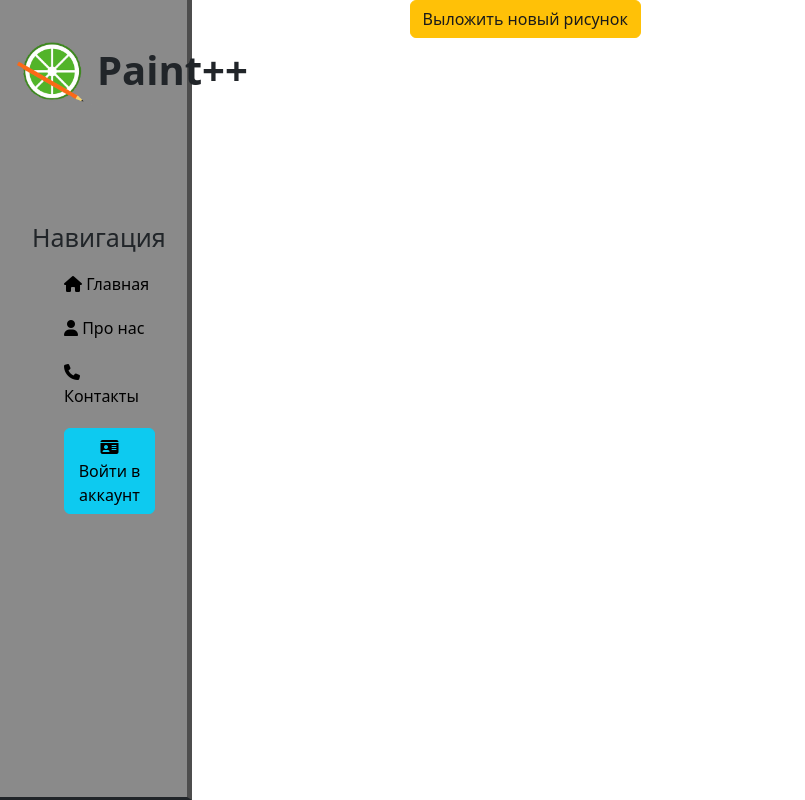
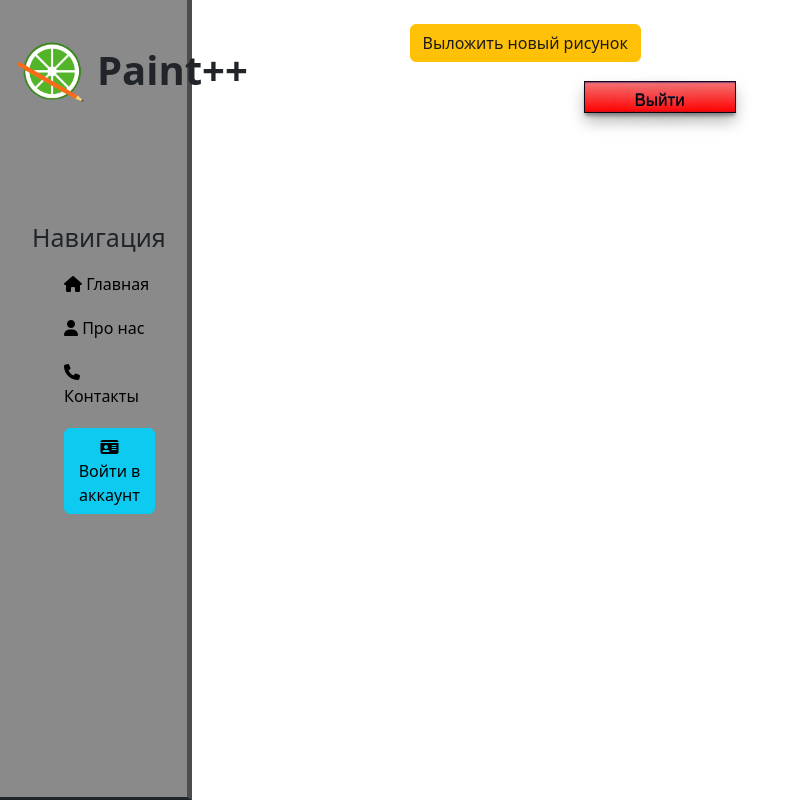
Before and after one commit to Qwwery/Paint-, a Django app: page /main/home in a window 1280 px wide. Shown: the whole page, without its empty margins (0-805 px from the left). Run offline with Django 4.2, Linux system fonts and the light colour scheme; some libraries are stand-ins or nearby versions.

Commit message:
Небольшие дополнения

```diff
--- a/main.py
+++ b/main.py
@@ -8,7 +8,7 @@ from PyQt5.QtGui import QIcon, QImage, QPainter, QPen, QColor, QPixmap
 from PyQt5.QtWidgets import QApplication, QMainWindow, QAction, QColorDialog, QPushButton
 from PyQt5.QtWidgets import QLabel, QInputDialog, QSlider, QUndoCommand, QUndoStack, QFileDialog
 from PyQt5.QtWidgets import QMessageBox
-
+import webbrowser
 
 class LoginsErrorDialog(QMainWindow):
     def __init__(self, textError, cur, cor):
@@ -106,6 +106,10 @@ class Window(QMainWindow):
         fileMenu = mainMenu.addMenu('File')
 
         Sayt = mainMenu.addMenu('Сайт')
+
+        saytAsAction = QAction('Посетить сайт', self)
+        Sayt.addAction(saytAsAction)
+        saytAsAction.triggered.connect(lambda: webbrowser.open('http://127.0.0.1:8000/main'))
 
         self.image = QImage(self.size(), QImage.Format_RGB32)
         self.image.fill(Qt.white)
--- a/Сервер/Jango lesons/paint/main/static/main/css/main.css
+++ b/Сервер/Jango lesons/paint/main/static/main/css/main.css
@@ -73,3 +73,32 @@ a.new {
     cursor: pointer;
     transform: scale(1.05);
 }
+
+a.buttons {
+  width: 150px;
+  height: 30px;
+  text-decoration: none;
+  padding-top: 9px;
+  color: #000000;
+  text-align: center;
+  line-height: 20px;
+  display: block;
+  margin: 20px auto;
+  font: normal 17px arial;
+}
+
+a.buttons:not(.active) {
+  box-shadow: inset 0 1px 1px rgba(111, 55, 125, 0.8), inset 0 -1px 0px rgba(63, 59, 113, 0.2), 0 9px 16px 0 rgba(0, 0, 0, 0.3), 0 4px 3px 0 rgba(0, 0, 0, 0.3), 0 0 0 1px #150a1e;
+  background-image: linear-gradient(#f37474, #ff0000);
+  text-shadow: 0 0 21px rgba(223, 206, 228, 0.5), 0 -1px 0 #311d47;
+}
+
+a.buttons:not(.active):hover,
+a.buttons:not(.active):focus {
+  transition: color 200ms linear, text-shadow 500ms linear;
+  color: #fff;
+  text-shadow: 0 0 21px rgba(223, 206, 228, 0.5), 0 0 10px rgba(223, 206, 228, 0.4), 0 0 2px #2a153c;
+}
+a.buttons:not(:hover) {
+    transition: 0.6s;
+}
--- a/Сервер/Jango lesons/paint/main/templates/main/contacts.html
+++ b/Сервер/Jango lesons/paint/main/templates/main/contacts.html
@@ -3,5 +3,5 @@
     Контакты
 {% endblock%}
 {% block content %}
-    <h1 style="margin-left: 300px;">Информации пока нет</h1>
+    <h1 style="margin-left: 300px;">По всем вопросам звонить по номеру +7(961)026-19-86</h1>
 {% endblock%}
--- a/Сервер/Jango lesons/paint/main/templates/main/home.html
+++ b/Сервер/Jango lesons/paint/main/templates/main/home.html
@@ -5,8 +5,9 @@
 {% block content %}
     <form method="post">
         {% csrf_token %}
-
+        <br>
         <button type="submit" class="btn btn-warning"><a href="{% url 'new' %}" class="new">Выложить новый рисунок</a></button>
+        <a class="buttons" href="http://127.0.0.1:8000/">Выйти</a>
 
     </form>
 {% endblock %}
--- a/Сервер/Jango lesons/paint/main/templates/main/viewing.html
+++ b/Сервер/Jango lesons/paint/main/templates/main/viewing.html
@@ -5,7 +5,7 @@
 {% block content %}
     {% csrf_token %}
     <button type="submit" class="btn btn-warning"><a href="{{ link }}" class="account">{{ tekst }}</a></button>
-    <h1 style="margin-left: 300px;">Здесь вы можете просмотреть рисунки и оценить те, которые вам понравились</h1>
+    <h1 style="margin-left: 300px;">Здесь вы можете просмотреть рисунки других пользователей.</h1>
     <form class="form-control">
         <div class="features">
             {% for i in check %}
--- a/Сервер/Jango lesons/paint/main/views.py
+++ b/Сервер/Jango lesons/paint/main/views.py
@@ -61,6 +61,9 @@ def enter(request):
     cor = sqlite3.connect('db.sqlite3')
     cur = cor.cursor()
     error = ''
+
+    open('this login and password.txt', 'w').close()
+
     if request.method == 'POST':
         form = ProfilsForm(request.POST)
         login = str(form['login'].value())
@@ -102,7 +105,6 @@ def viewing(request):
 
     with open('this login and password.txt', 'r') as this_login:
         this_login = this_login.read()
-        login = this_login.split()[0]
         with open('info.txt', 'r') as f:
             info = f.read().split('\n')
             for i in range(len(info)):
@@ -138,7 +140,7 @@ def new(request):
     error = ''
     if request.method == 'POST':
         form = ImageForm(request.POST)
-        with open('this login and password.txt', 'r') as this_login:
+        with open('../this login and password.txt', 'r') as this_login:
             this_login = this_login.read()
             # try:
             if this_login == '':
--- a/Сервер/Jango lesons/paint/this login and password.txt
+++ b/Сервер/Jango lesons/paint/this login and password.txt
@@ -1,2 +1,2 @@
-qwer123
-11111
+qwe
+qwe
```
Also changed, not shown: 1 other file.
